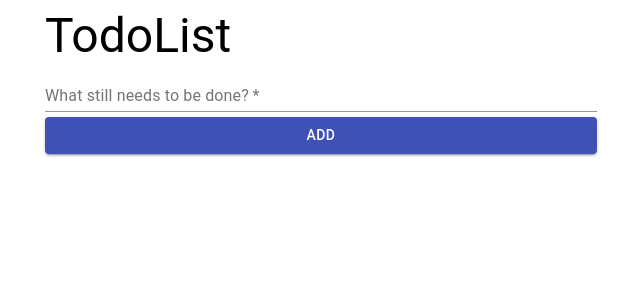
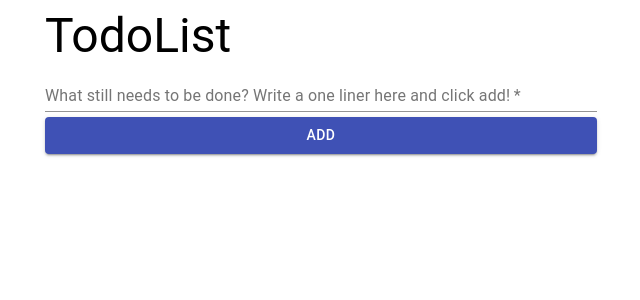
Before and after one commit to DouglasVDM/todo-app, a React (Create React App) app: page / in a window 1280 px wide. Shown: the top 300 px of the page, without its empty margins (319-959 px from the left). Built offline with nearby package versions, Linux system fonts and the light colour scheme.

Commit message:
change helper text

```diff
--- a/src/components/TodoForm.jsx
+++ b/src/components/TodoForm.jsx
@@ -17,7 +17,7 @@ const TodoForm = ({ addTodo }) => {
         <form onSubmit={handleSubmit}>
           <FormControl fullWidth={true}>
             <TextField
-              label='What still needs to be done?'
+              label='What still needs to be done? Write a one liner here and click add!'
               required={true}
               value={text}
               onChange={(event) => setText(event.target.value)}
```
